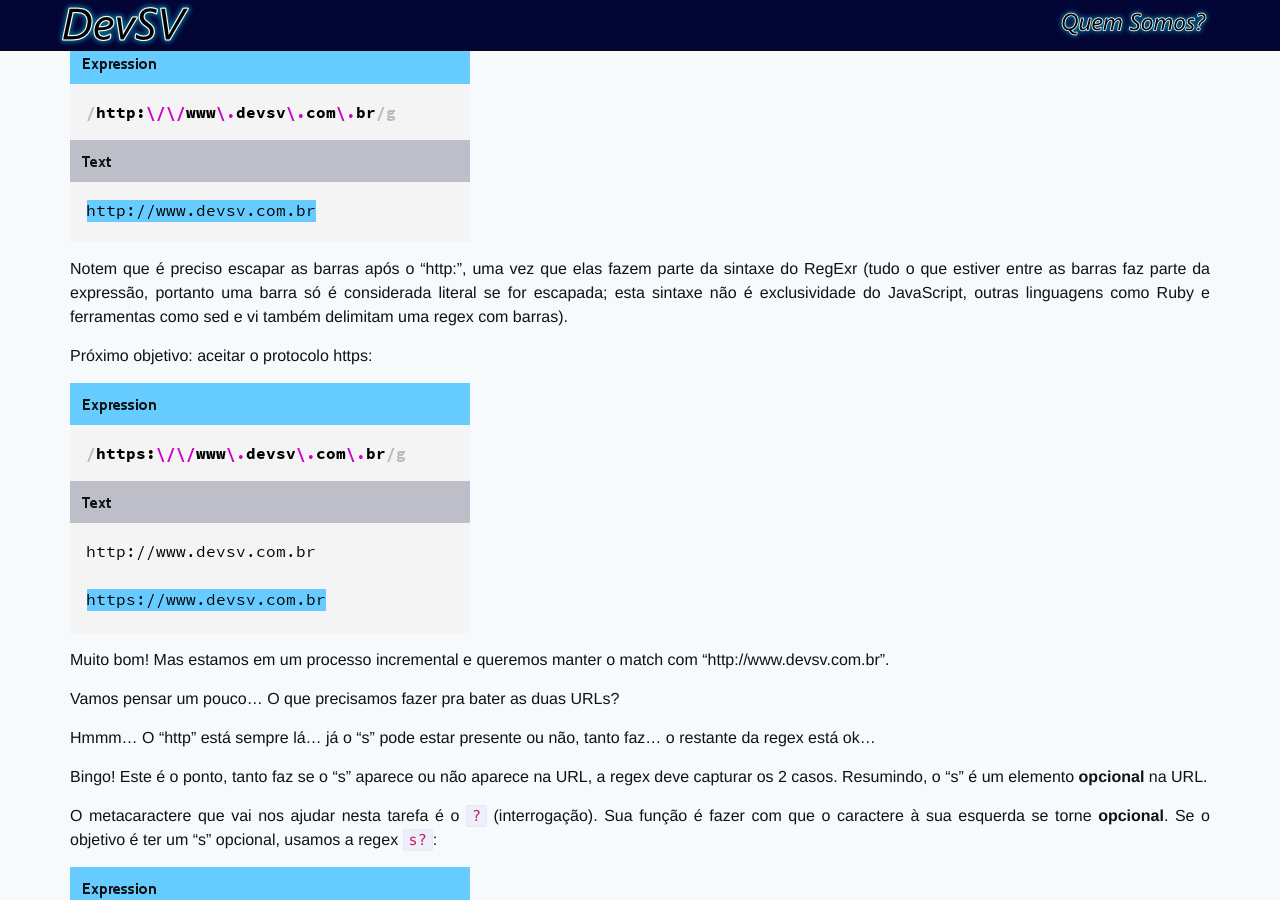
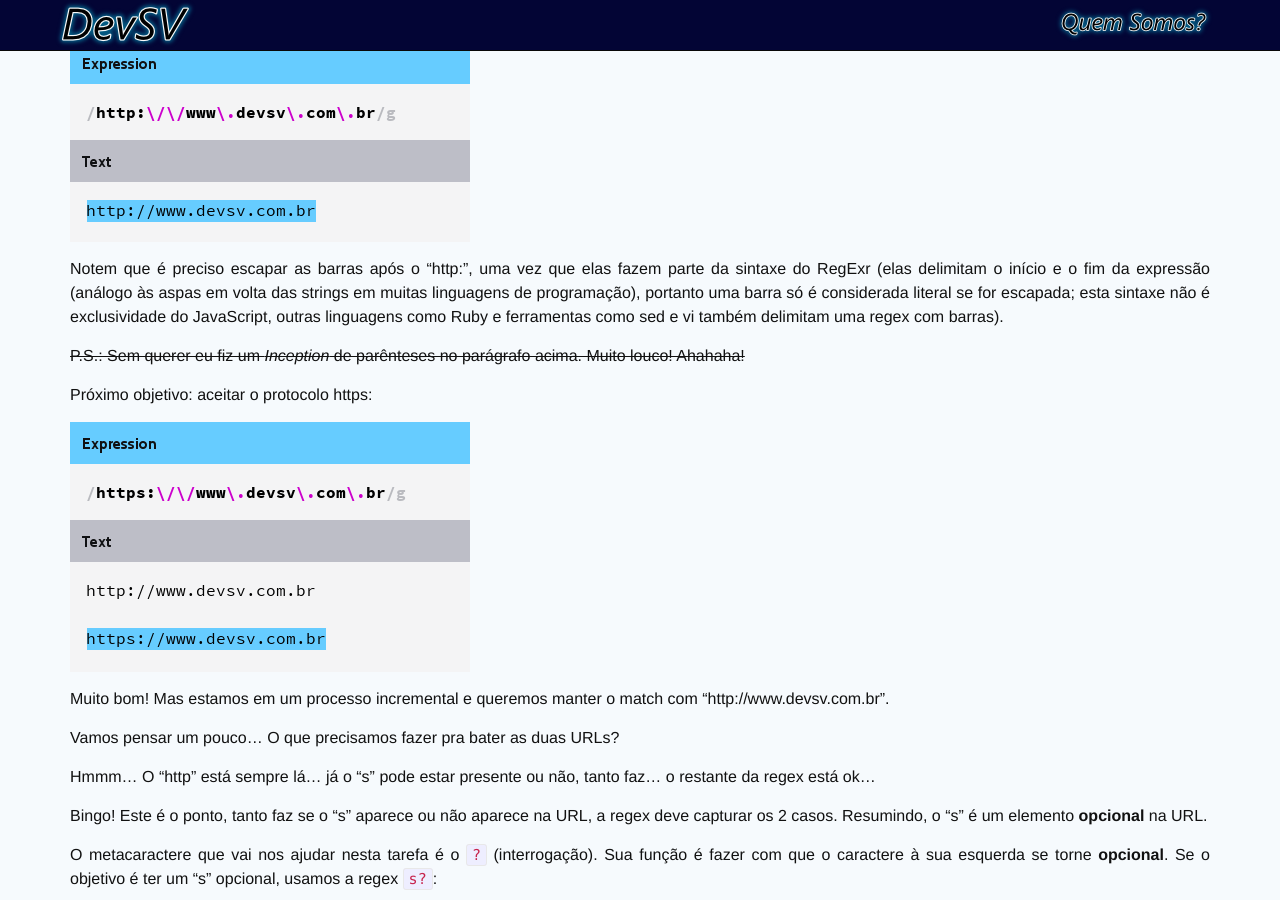
Before and after one commit to devsvbr/devsvbr.github.io, a Jekyll site: the page built from _posts/2017-04-02-falando-sobre-expressoes-regulares-quantos-deseja-nenhum-um-ou-mais.md, in a window 1280 px wide and 900 px high, scrolled down 613 px. Built offline with Jekyll 4.4.1, drawn with Linux system fonts in a browser that asks for light colours; some of the changed text lies outside the part shown.

Commit message:
adicionando navegacao no post #5 sobre ER

```diff
--- a/_posts/2017-04-02-falando-sobre-expressoes-regulares-quantos-deseja-nenhum-um-ou-mais.md
+++ b/_posts/2017-04-02-falando-sobre-expressoes-regulares-quantos-deseja-nenhum-um-ou-mais.md
@@ -16,7 +16,9 @@
 
 ![imagem ilustrando matching da url do devsv com http]({{ "/img/posts/2017-04-02-matching-url-2.png" | prepend: site.baseurl }})
 
-Notem que é preciso escapar as barras após o "http:", uma vez que elas fazem parte da sintaxe do RegExr (tudo o que estiver entre as barras faz parte da expressão, portanto uma barra só é considerada literal se for escapada; esta sintaxe não é exclusividade do JavaScript, outras linguagens como Ruby e ferramentas como sed e vi também delimitam uma regex com barras).
+Notem que é preciso escapar as barras após o "http:", uma vez que elas fazem parte da sintaxe do RegExr (elas delimitam o início e o fim da expressão (análogo às aspas em volta das strings em muitas linguagens de programação), portanto uma barra só é considerada literal se for escapada; esta sintaxe não é exclusividade do JavaScript, outras linguagens como Ruby e ferramentas como sed e vi também delimitam uma regex com barras).
+
+~~P.S.: Sem querer eu fiz um _Inception_ de parênteses no parágrafo acima. Muito louco! Ahahaha!~~
 
 Próximo objetivo: aceitar o protocolo https:
 
@@ -122,3 +124,9 @@
 Valeu pessoas! Bom café a todos!
 
 Falou...
+
+---
+
+<span>[Eu quero um Ponto Literal e ponto final! ![(anterior)]({{ "/img/icon/previous.png" | prepend: site.baseurl }})]({{ site.baseurl }}{% link _posts/2017-04-01-falando-sobre-expressoes-regulares-eu-quero-um-ponto-literal-e-ponto-final.md %})</span> <span class="pull-right">[![(próximo)]({{ "/img/icon/next.png" | prepend: site.baseurl }}) Se conselho fosse bom...]({{ site.baseurl }}{% link _posts/2017-04-03-falando-sobre-expressoes-regulares-se-conselho-fosse-bom.md %})</span>
+
+<br />
```
Also changed, not shown: other parts of _posts/2017-04-02-falando-sobre-expressoes-regulares-quantos-deseja-nenhum-um-ou-mais.md (+2 -2 lines).
